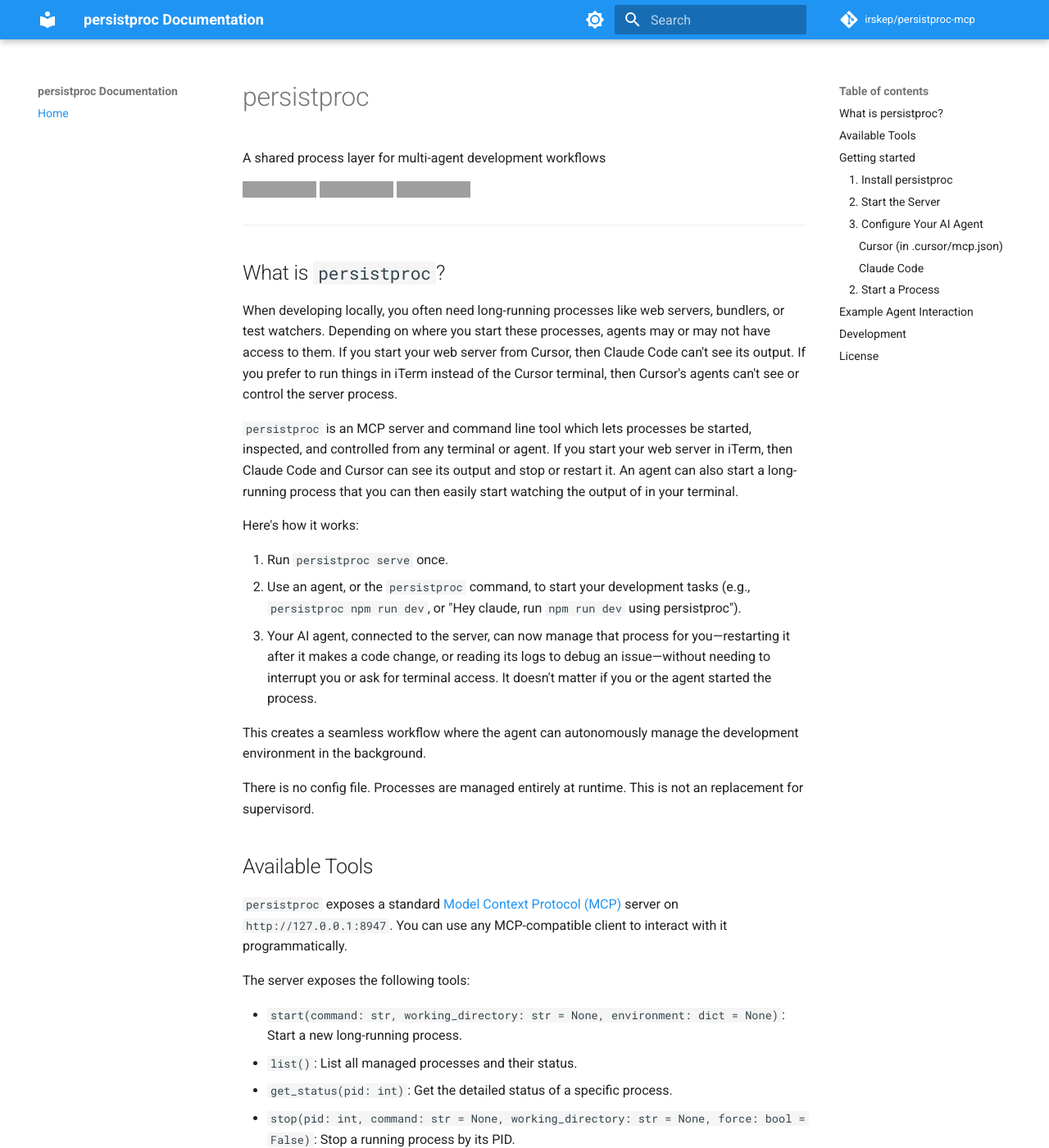
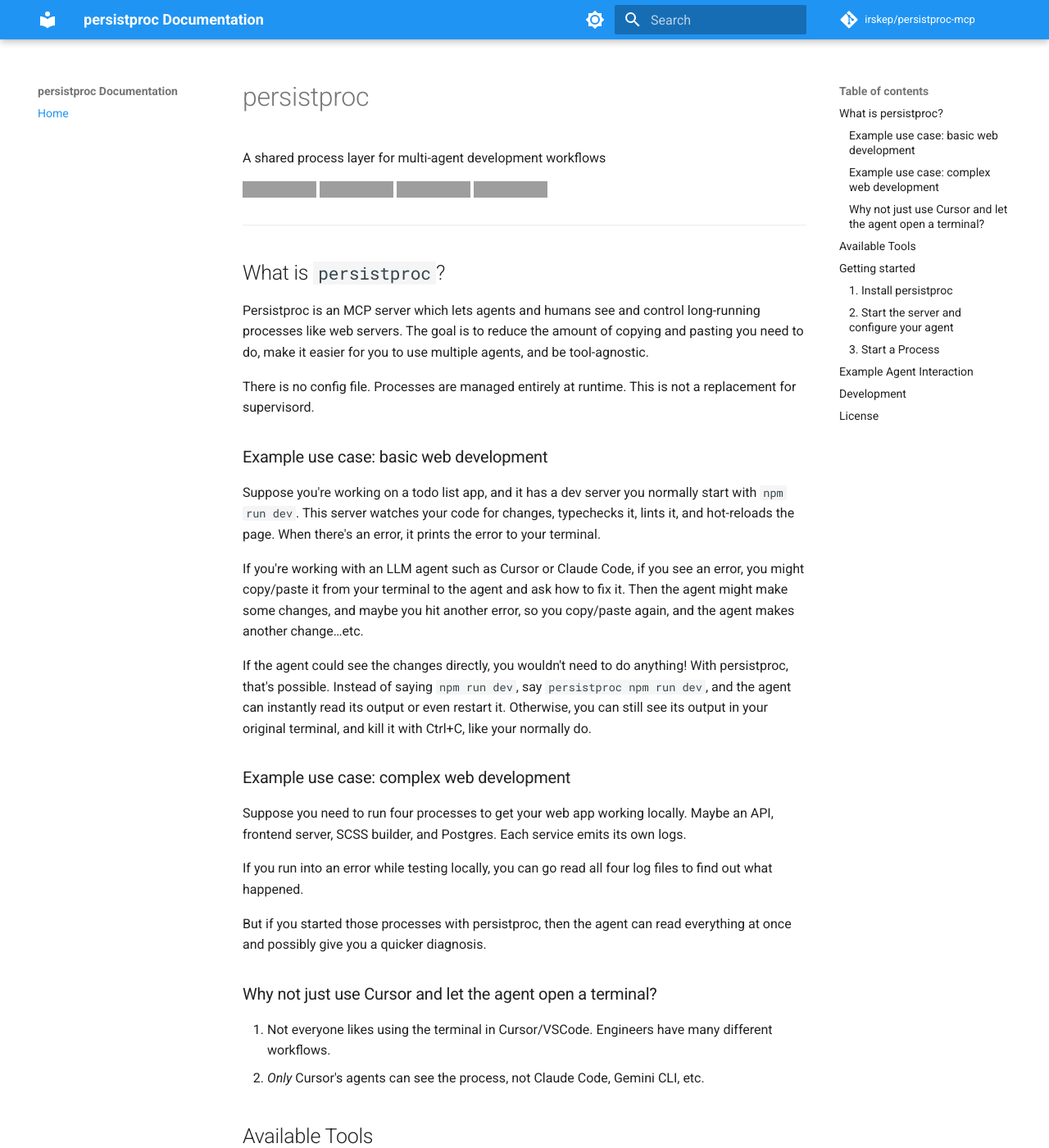
Before and after one commit to irskep/persistproc, an MkDocs documentation site: the page built from docs/index.md, in a window 1280 px wide and 1400 px high. Shown: the whole window at 82% size. Built offline with MkDocs 1.6.1 and Material for MkDocs 9.7.7, drawn with Linux system fonts in a browser that asks for light colours; comment, search, counter and statistics services are not loaded; the version menu is left out; some of the changed text lies outside the part shown; grey boxes are pictures that could not be loaded.

Commit message:
New docs

````diff
--- a/docs/index.md
+++ b/docs/index.md
@@ -11,19 +12,30 @@
 
 ## What is `persistproc`?
 
-When developing locally, you often need long-running processes like web servers, bundlers, or test watchers. Depending on where you start these processes, agents may or may not have access to them. If you start your web server from Cursor, then Claude Code can't see its output. If you prefer to run things in iTerm instead of the Cursor terminal, then Cursor's agents can't see or control the server process.
+Persistproc is an MCP server which lets agents and humans see and control long-running processes like web servers. The goal is to reduce the amount of copying and pasting you need to do, make it easier for you to use multiple agents, and be tool-agnostic.
 
-`persistproc` is an MCP server and command line tool which lets processes be started, inspected, and controlled from any terminal or agent. If you start your web server in iTerm, then Claude Code and Cursor can see its output and stop or restart it. An agent can also start a long-running process that you can then easily start watching the output of in your terminal.
+There is no config file. Processes are managed entirely at runtime. This is not a replacement for supervisord.
 
-Here's how it works:
+### Example use case: basic web development
 
-1.  Run `persistproc serve` once.
-2.  Use an agent, or the `persistproc` command, to start your development tasks (e.g., `persistproc npm run dev`, or "Hey claude, run `npm run dev` using persistproc").
-3.  Your AI agent, connected to the server, can now manage that process for you—restarting it after it makes a code change, or reading its logs to debug an issue—without needing to interrupt you or ask for terminal access. It doesn't matter if you or the agent started the process.
+Suppose you're working on a todo list app, and it has a dev server you normally start with `npm run dev`. This server watches your code for changes, typechecks it, lints it, and hot-reloads the page. When there's an error, it prints the error to your terminal.
 
-This creates a seamless workflow where the agent can autonomously manage the development environment in the background.
+If you're working with an LLM agent such as Cursor or Claude Code, if you see an error, you might copy/paste it from your terminal to the agent and ask how to fix it. Then the agent might make some changes, and maybe you hit another error, so you copy/paste again, and the agent makes another change…etc.
 
-There is no config file. Processes are managed entirely at runtime. This is not an replacement for supervisord.
+If the agent could see the changes directly, you wouldn't need to do anything! With persistproc, that's possible. Instead of saying `npm run dev`, say `persistproc npm run dev`, and the agent can instantly read its output or even restart it. Otherwise, you can still see its output in your original terminal, and kill it with Ctrl+C, like your normally do.
+
+### Example use case: complex web development
+
+Suppose you need to run four processes to get your web app working locally. Maybe an API, frontend server, SCSS builder, and Postgres. Each service emits its own logs.
+
+If you run into an error while testing locally, you can go read all four log files to find out what happened.
+
+But if you started those processes with persistproc, then the agent can read everything at once and possibly give you a quicker diagnosis.
+
+### Why not just use Cursor and let the agent open a terminal?
+
+1. Not everyone likes using the terminal in Cursor/VSCode. Engineers have many different workflows.
+2. _Only_ Cursor's agents can see the process, not Claude Code, Gemini CLI, etc.
 
 ## Available Tools
 
@@ -48,7 +60,7 @@
 pip install persistproc
 ```
 
-### 2. Start the Server
+### 2. Start the server and configure your agent
 
 Run this in a dedicated terminal and leave it running.
 
@@ -56,31 +68,9 @@
 persistproc serve
 ```
 
-The server will log its own status to stdout and manage processes.
+The first thing `persistproc serve` outputs is configuration instructions for various agents, so follow those instructions if you haven't already.
 
-### 3. Configure Your AI Agent
-
-To allow an AI agent to control these processes, configure its MCP client to point to the `persistproc` server.
-
-#### Cursor (in `.cursor/mcp.json`)
-
-```json
-{
-  "mcp.servers": {
-    "persistproc": {
-      "url": "http://127.0.0.1:8947/mcp/"
-    }
-  }
-}
-```
-
-#### Claude Code
-
-```sh
-claude mcp add --transport http persistproc http://127.0.0.1:8947/mcp/
-```
-
-### 2. Start a Process
+### 3. Start a Process
 
 In another terminal, `cd` to your project's directory and run your command via `persistproc`.
 
@@ -111,7 +103,7 @@
 
 ## Development
 
-Use `./run-in-venv.sh` to install dependencies in a virtualenv and run `persistproc`.
+Run persistproc in a fully configured virtualenv with `./pp`. Run other commands such as `pytest` in a virtualenv with `./run-in-venv.sh`.
 
 ## License
 
--- a/mkdocs.yml
+++ b/mkdocs.yml
@@ -61,6 +61,7 @@
         python:
           options:
             docstring_style: sphinx
+  - gh-admonitions
 
 nav:
   - Home: index.md
--- a/requirements-docs.txt
+++ b/requirements-docs.txt
@@ -3,3 +3,4 @@
 mkdocstrings[python]>=0.23.0
 pymdown-extensions>=10.3.1
 mkdocs-mermaid2-plugin>=1.1.1
+mkdocs-github-admonitions-plugin
````
Also changed, not shown: other parts of docs/index.md (+4 -1 lines), README.md (+28 -36 lines), 1 other file.
